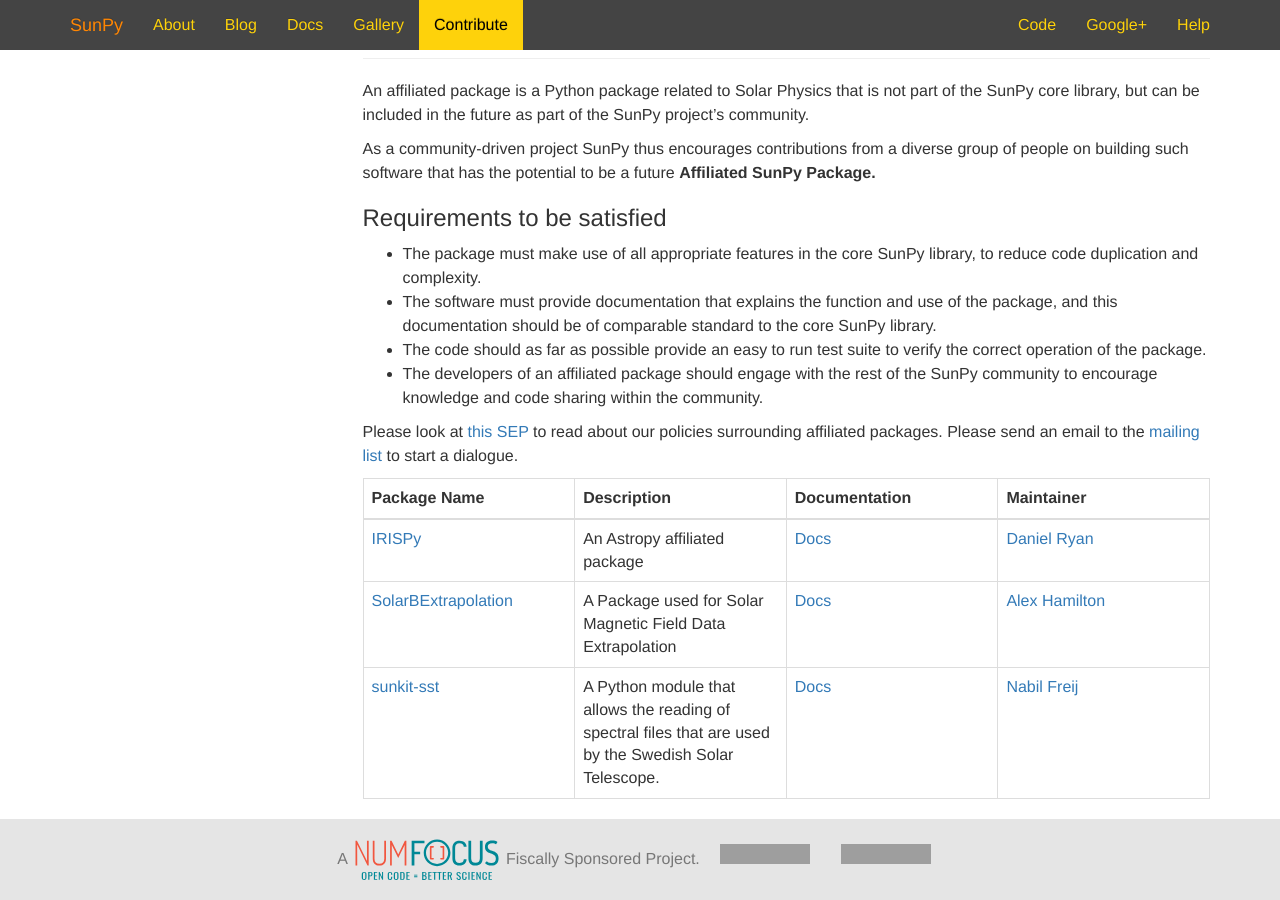
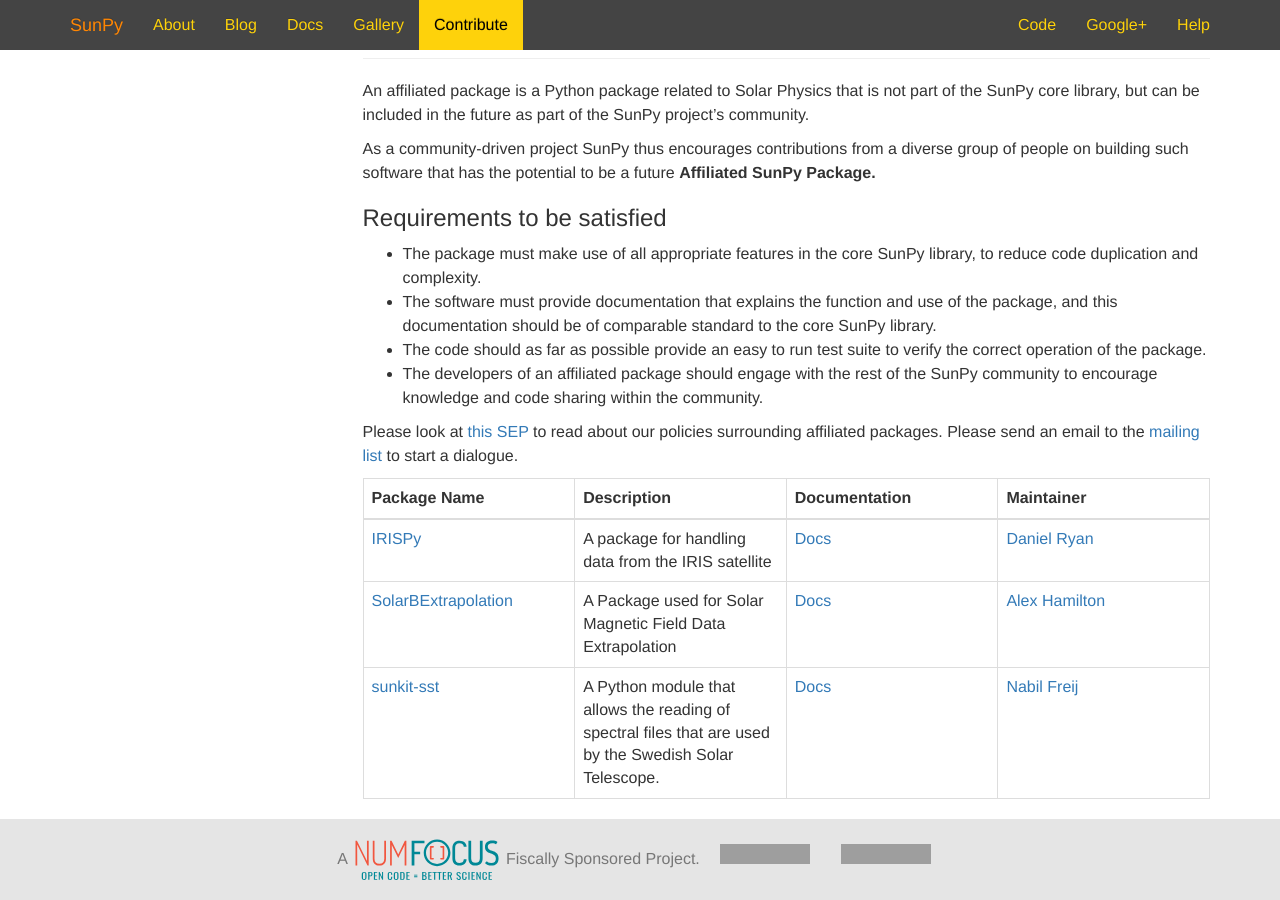
Before and after one commit to sunpy/sunpy.org, a Jekyll site: the page built from contribute.html, in a window 1280 px wide and 900 px high, scrolled down 1464 px. Built offline with Jekyll 4.4.1, drawn with Linux system fonts in a browser that asks for light colours; comment, search, counter and statistics services are not loaded; grey boxes are pictures that could not be loaded.

Commit message:
IRISPy Fix
Updated the table description.

```diff
--- a/contribute.html
+++ b/contribute.html
@@ -134,7 +134,7 @@
 
       <td><a href="https://github.com/sunpy/irispy">IRISPy</a></td>
 
-<td>An Astropy affiliated package</td>
+<td>A package for handling data from the IRIS satellite</td>
 
 
 <td><a href="http://docs.sunpy.org/projects/irispy/en/latest/">Docs</a></td>
```
